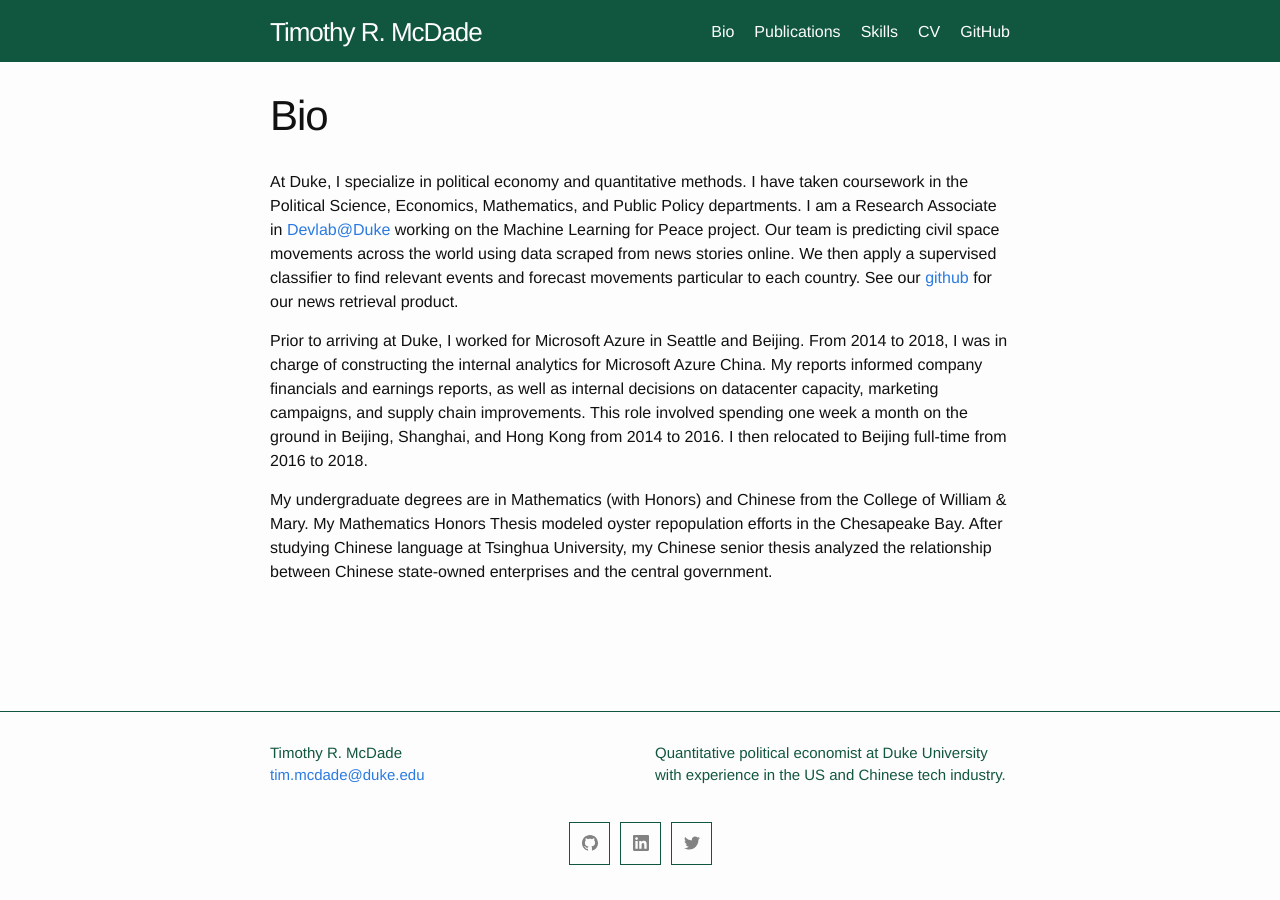
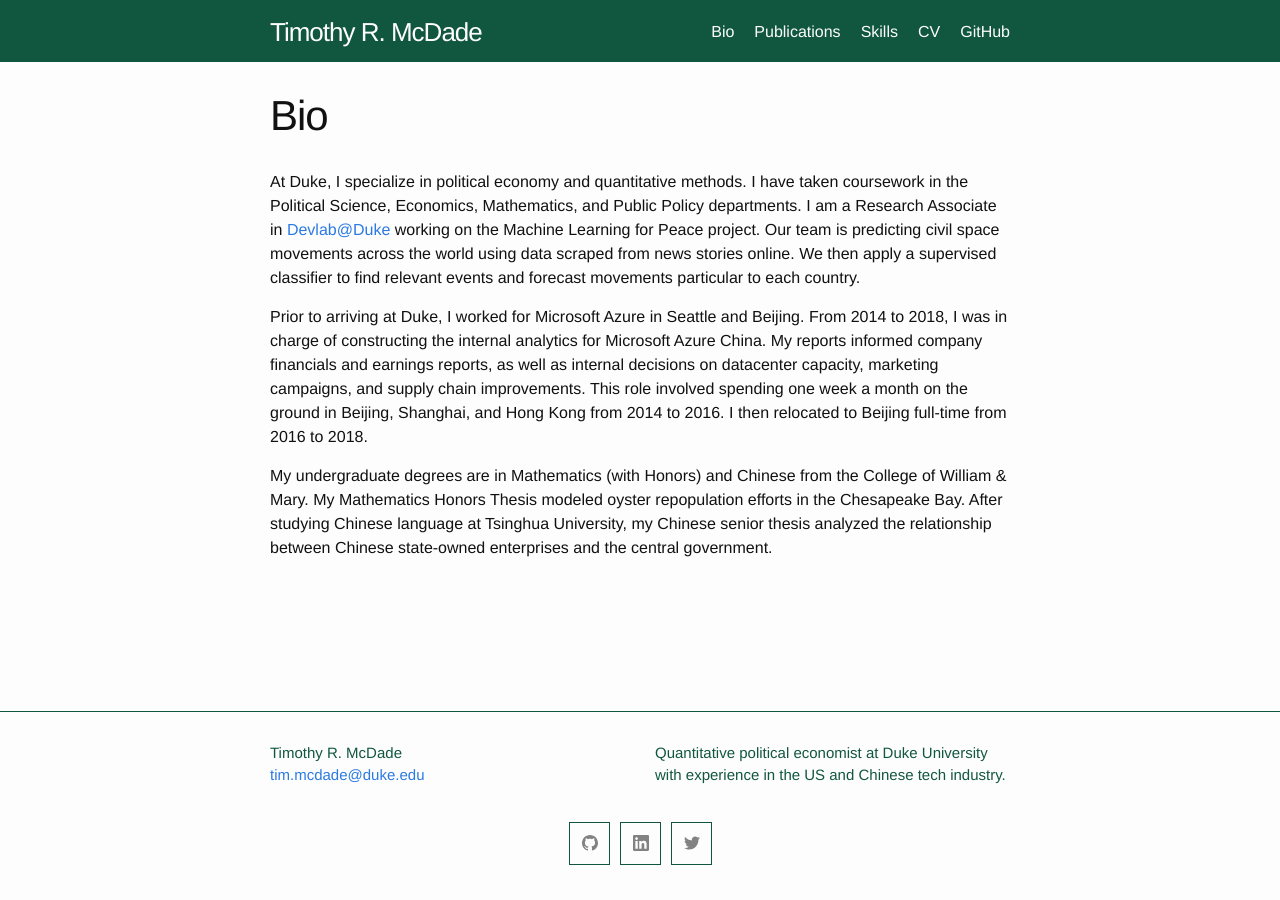
Before and after one commit to trmcdade/trmcdade.github.io, a Jekyll site: the page built from bio.md, in a window 1280 px wide. Built offline with Jekyll 4.4.1, drawn with Linux system fonts in a browser that asks for light colours; our own code applies the rules of GitHub Pages for plain Markdown files.

Commit message:
Update bio.md

```diff
--- a/bio.md
+++ b/bio.md
@@ -5,7 +5,7 @@ title: Bio
 
 <!-- ## Bio -->
 
-At Duke, I specialize in political economy and quantitative methods. I have taken coursework in the Political Science, Economics, Mathematics, and Public Policy departments. I am a Research Associate in [Devlab@Duke](https://www.devlabduke.com/) working on the Machine Learning for Peace project. Our team is predicting civil space movements across the world using data scraped from news stories online. We then apply a supervised classifier to find relevant events and forecast movements particular to each country. See our [github](https://github.com/akankshanb/peace-pipeline) for our news retrieval product.
+At Duke, I specialize in political economy and quantitative methods. I have taken coursework in the Political Science, Economics, Mathematics, and Public Policy departments. I am a Research Associate in [Devlab@Duke](https://www.devlabduke.com/) working on the Machine Learning for Peace project. Our team is predicting civil space movements across the world using data scraped from news stories online. We then apply a supervised classifier to find relevant events and forecast movements particular to each country.
 
 Prior to arriving at Duke, I worked for Microsoft Azure in Seattle and Beijing. From 2014 to 2018, I was in charge of constructing the internal analytics for Microsoft Azure China. My reports informed company financials and earnings reports, as well as internal decisions on datacenter capacity, marketing campaigns, and supply chain improvements. This role involved spending one week a month on the ground in Beijing, Shanghai, and Hong Kong from 2014 to 2016. I then relocated to Beijing full-time from 2016 to 2018.
 
```
